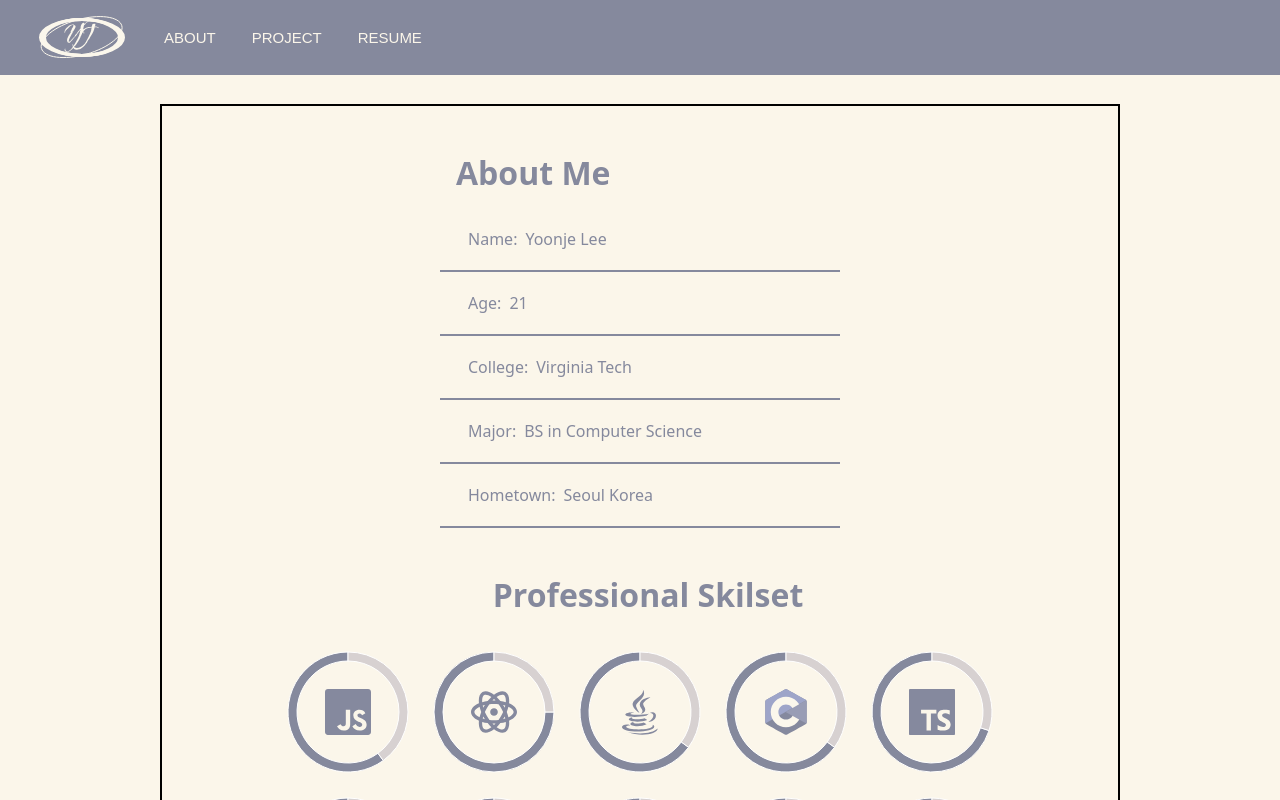
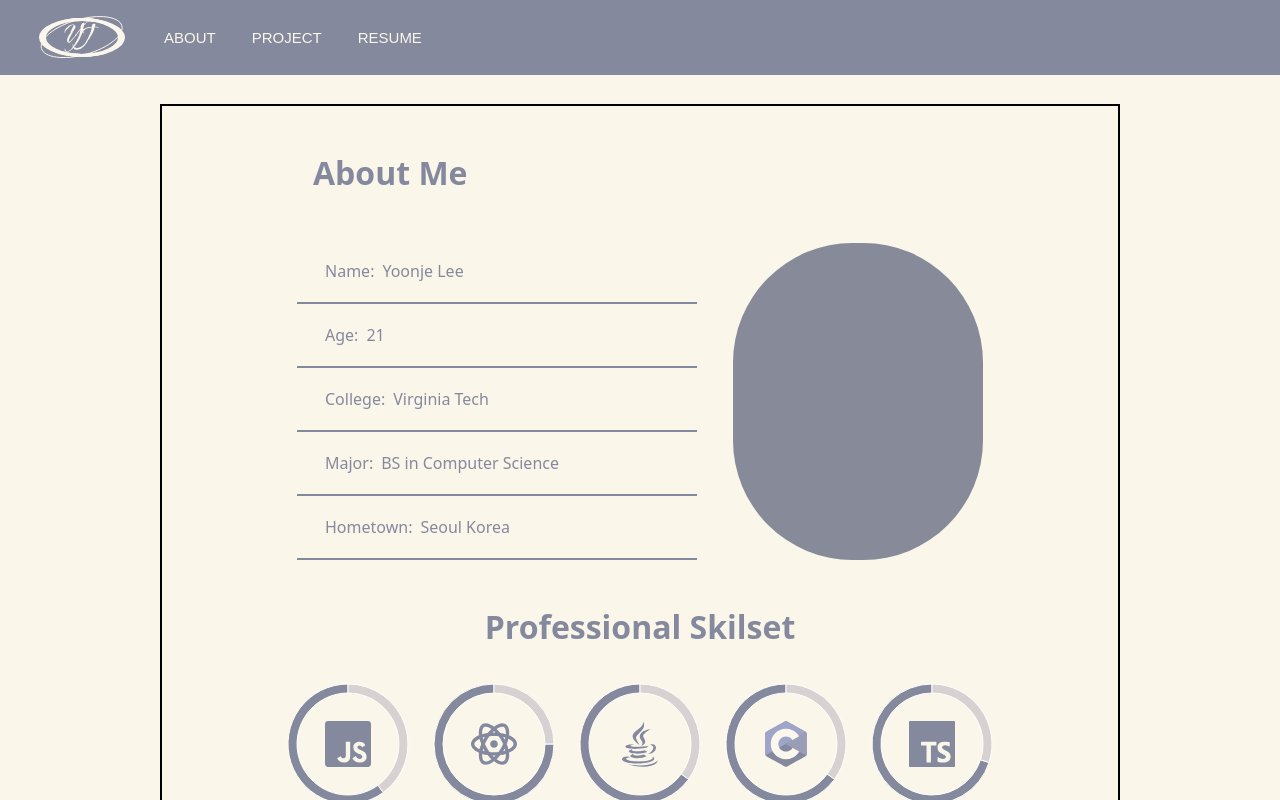
Before and after one commit to yoonlee201/Yoonjedotcom, a Next.js app: page /about in a window 1280 px wide. Shown: the top 800 px of the page. Built offline with nearby package versions, Linux system fonts and the light colour scheme.

Commit message:
project start

```diff
--- a/src/app/_components/NavBar.tsx
+++ b/src/app/_components/NavBar.tsx
@@ -67,6 +67,7 @@ const NavBar = () => {
                     className="mr-9 md:hidden"
                     onClick={toggleDropdown}>
                     <Image
+                    className='svg-beige'
                         src={MenuIcon}
                         alt="navigation menu"
                         width={25}
@@ -101,7 +102,7 @@ const Dropdown = forwardRef<HTMLDivElement, {}>(function ({}, ref) {
     return (
         <div
             ref={ref}
-            className="absolute right-0 top-full mt-1 min-w-56 rounded-md border border-blue bg-blue shadow-xl"
+            className="absolute right-0 top-full mt-1 min-w-56 rounded-sm border border-blue bg-blue shadow-xl"
             role="menu">
             <ul className="grid grid-flow-row items-start justify-stretch">
                 <li className="border-b-2 border-blue-2 px-4 py-3 text-navlink hover:bg-blue-2">
--- a/src/app/_components/Title.tsx
+++ b/src/app/_components/Title.tsx
@@ -9,26 +9,32 @@ export type TitleProps = PropsWithChildren<HTMLAttributes<HTMLHeadingElement>> &
 export const Title = ({
     children,
     color = 'blue',
+    size = 'h1',
     className,
     ...rest
 }: TitleProps) => {
     return (
         <h1
-            className={titleVariants({ color, className })}
+            className={titleVariants({ color, size, className })}
             {...rest}>
             {children}
         </h1>
     );
 };
 
-const titleVariants = cva('flex text-krona-one pl-[1rem] pt-[3rem] text-h1', {
+const titleVariants = cva('flex text-krona-one', {
     variants: {
+        size: {
+            h1: 'text-h1 pt-[3rem]',
+            h2: 'text-h2',
+        },
         color: {
             blue: 'text-blue',
             beige: 'text-beige',
         },
     },
     defaultVariants: {
+        size: 'h1',
         color: 'blue',
     },
 });
--- a/src/app/_components/aboutPage/About.tsx
+++ b/src/app/_components/aboutPage/About.tsx
@@ -5,13 +5,22 @@ import Skillset from '@/app/_components/aboutPage/Skillset';
 import { Title } from '@/app/_components/Title';
 import { ConnectIcons } from '@/app/_components/Logo';
 import Link from 'next/link';
+import Image from 'next/image';
+import Frame from '~/public/imageFrame.svg';
 
 const About = () => {
     return (
-        <div className="m-4 flex w-[90vw] max-w-[960px] flex-col items-center justify-center border-2">
-            <div className="items-start justify-center">
-                <Title>About Me</Title>
-                <AboutCell />
+        <div className="m-4 flex w-[90vw] max-w-[60rem] flex-col items-center justify-center border-2">
+            <div className="flex flex-col items-center justify-center gap-8">
+                <Title className="w-full pl-[1rem]">About Me</Title>
+                <div className="flex flex-col items-center gap-9 md:flex-row-reverse md:items-end">
+                    <Image
+                        className="svg-blue w-[15.625rem]"
+                        src={Frame}
+                        alt="my-image"
+                    />
+                    <AboutCell />
+                </div>
             </div>
             <Title>Professional Skilset</Title>
             <Skillset />
--- a/src/app/_components/aboutPage/Skillset.tsx
+++ b/src/app/_components/aboutPage/Skillset.tsx
@@ -14,12 +14,12 @@ const Skillset: React.FC = () => {
     ]);
 
     return (
-        <div className="overflow-hidden flex w-[90%] flex-wrap justify-center pt-6">
+        <div className="flex w-[90%] flex-wrap justify-center overflow-hidden pt-6">
             {data.map((dataSet, i) => (
                 <div
                     key={i}
                     className="m-2 flex flex-col items-center">
-                    <div className="relative h-[100px] w-[100px] sm:h-[120px] sm:w-[120px] md:h-[130px] md:w-[130px]">
+                    <div className="relative h-[6.25rem] w-[6.25rem] sm:h-[7.5rem] sm:w-[7.5rem] md:h-[8.125rem] md:w-[8.125rem]">
                         <ResponsiveContainer
                             width="100%"
                             height="100%">
--- /dev/null
+++ b/src/app/_components/projectPage/Project.tsx
@@ -0,0 +1,13 @@
+'use client';
+
+import { Title } from '@/app/_components/Title';
+const Project = () => {
+    return (
+        <div className="m-4 flex w-[90vw] max-w-[60rem] flex-col items-center justify-center border-2">
+            <Title>My Recent Works</Title>
+        </div>
+    );
+};
+
+
+export default Project;
--- /dev/null
+++ b/src/app/_components/projectPage/ProjectTab.tsx
@@ -0,0 +1,65 @@
+'use client';
+
+import Image from 'next/image';
+import Node from '~/public/devicons/nodejs.svg';
+import { skills } from '~/src/constants/skills';
+import { Title } from '@/app/_components/Title';
+
+interface ProjectTabProps {
+    projectList: {
+        projectImage: string | null;
+        skillList: string[];
+        description: string;
+    }[];
+}
+
+const ProjectTab = ({ projectList }: ProjectTabProps) => {
+    return (
+        <>
+            {projectList.map(({ projectImage, skillList, description }) => {
+                <div className="flex flex-col rounded-lg border-4 border-blue p-5 md:w-[80%] md:flex-row">
+                    <div className="relative h-[12.897rem] w-[100%] md:h-[12.897rem] md:w-[15.625rem]">
+                        <Image
+                            //  Photo by luis gomes:
+                            // https://www.pexels.com/photo/close-up-photo-of-programming-of-codes-546819/
+                            className="rounded-md object-cover"
+                            src={projectImage ?? '/programming-screen.jpg'}
+                            alt="Programming code on a computer screen"
+                            fill
+                            sizes="15.625rem"
+                        />
+                    </div>
+                    <div className="flex flex-col gap-1 md:pl-[1rem]">
+                        <Title size={'h2'}>Project Title</Title>
+                        <div className="flex flex-wrap gap-1">
+                            {skillList.map(s => (
+                                <SkillCapsule skill={s} />
+                            ))}
+                        </div>
+                        <p>{description}</p>
+                    </div>
+                </div>;
+            })}
+        </>
+    );
+};
+
+const SkillCapsule = ({ skill }: { skill: string }) => {
+    return (
+        <div className="inline-flex items-center gap-1 rounded-full bg-beige-2 p-[0.15rem] px-2 text-[0.55rem] text-blue">
+            <div className="flex h-[0.7rem] w-[0.7rem] items-center">
+                <Image
+                    src={
+                        skills.find(({ name }) => name === skill)?.icon ?? Node
+                    }
+                    alt={skill}
+                    width={10}
+                    height={10}
+                />
+            </div>
+            <p>{skill}</p>
+        </div>
+    );
+};
+
+export default ProjectTab;
--- a/src/app/project/page.tsx
+++ b/src/app/project/page.tsx
@@ -1,3 +1,4 @@
+import Project from "@/app/_components/projectPage/Project";
 
 export const route = '/project';
 
@@ -5,7 +6,7 @@ const Page = () => {
     return (
         <main className="mb-[0rem] lg:mb-0">
             <section className="flex justify-center overflow-y-auto pb-0 pt-root-top-md lg:pb-[3.5rem] lg:pt-root-top">
-
+                <Project />
             </section>
         </main>
     );
--- a/tailwind.config.ts
+++ b/tailwind.config.ts
@@ -96,9 +96,9 @@ const config = {
             },
             borderRadius: {
                 xl: '2.8125rem',
-                lg: '.5rem',
-                md: 'calc(.5rem - 2px)',
-                sm: 'calc(.5rem - 4px)',
+                lg: '1.333rem',
+                md: '0.875rem',
+                sm: 'calc(.5rem - 2px)',
             },
             borderWidth: {
                 sm: '1px',
```
Also changed, not shown: public/programming-screen.jpg (added).
